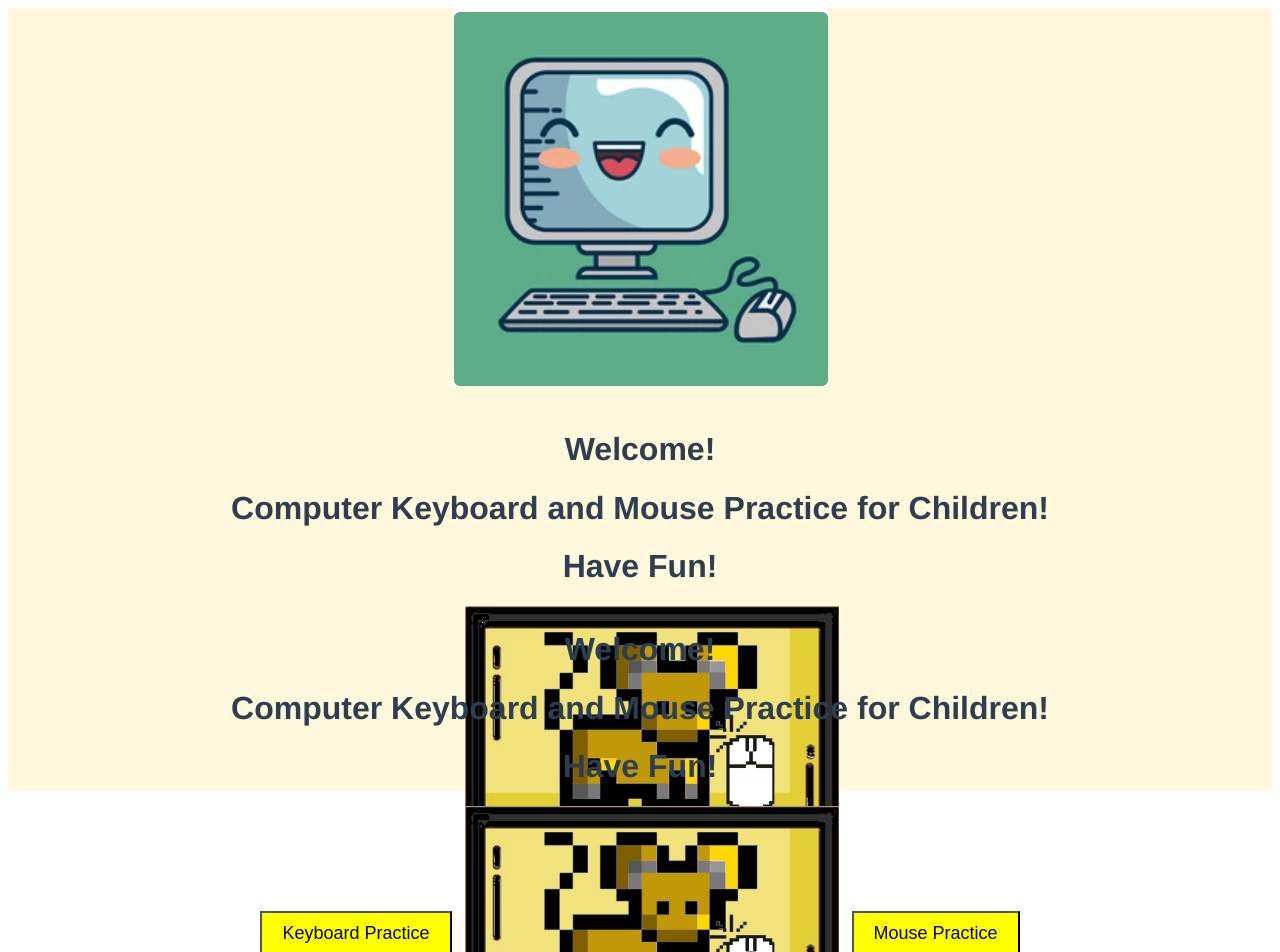
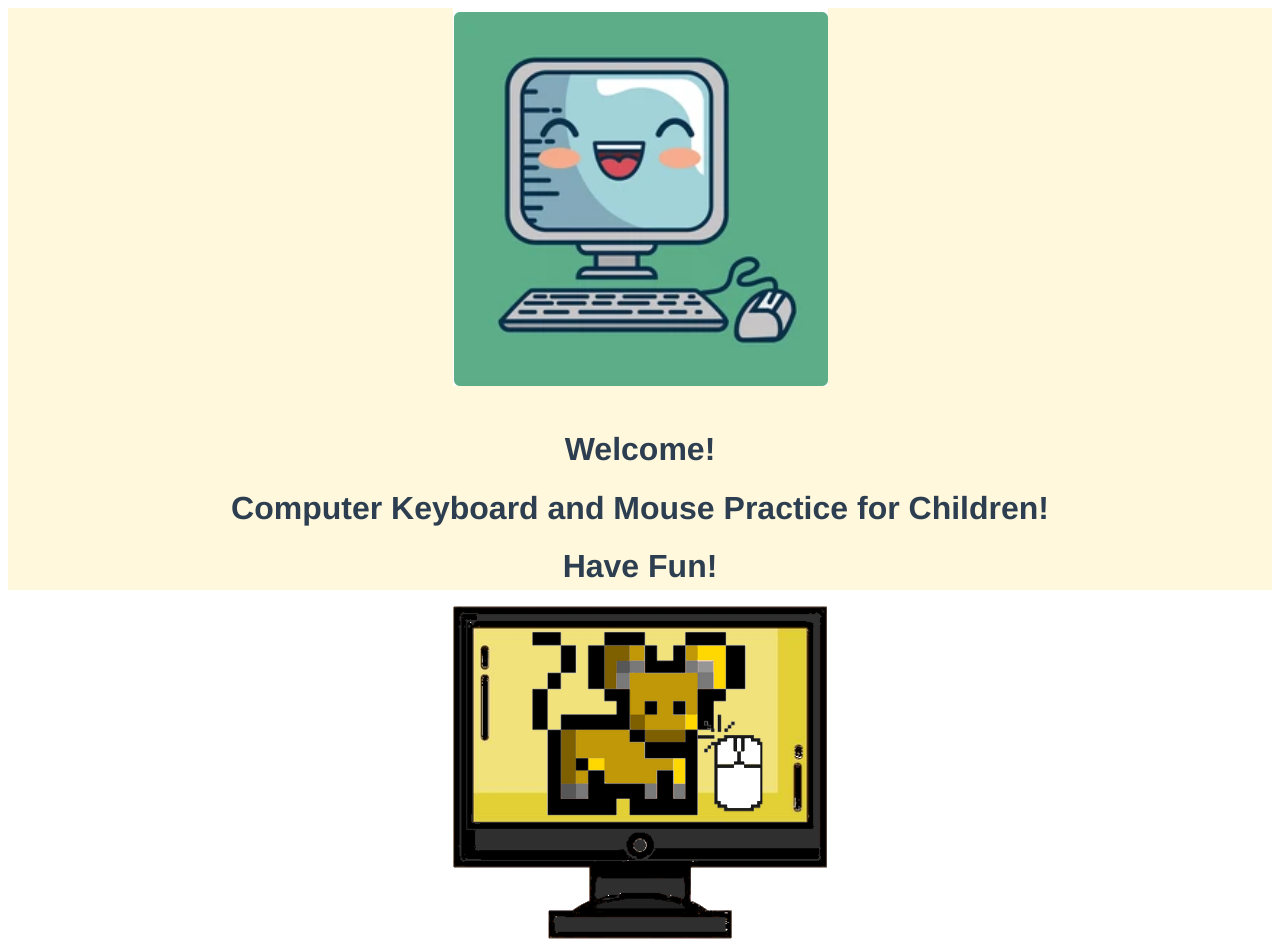
Before and after one commit to ctupper1/ComputerTraining, a Vue app: page / in a window 1280 px wide. Shown: the top 952 px of the page. Built offline with nearby package versions, Linux system fonts and the light colour scheme.

Commit message:
new add ins

```diff
--- a/src/App.vue
+++ b/src/App.vue
@@ -37,11 +37,13 @@ export default {
   padding: 20px;
   flex-shrink: 0;
   max-height: 20vh;
+  background-color: cornsilk;
 }
 
 .router-view {
   padding-top: 3em;
   max-height:80vh;
   flex-grow: 1;
+  background-color: cornsilk;
 }
 </style>
--- a/src/components/LandingPage.vue
+++ b/src/components/LandingPage.vue
@@ -3,8 +3,8 @@
     <h1>Welcome!</h1>
     <h1>Computer Keyboard and Mouse Practice for Children!</h1>
     <h1>Have Fun!</h1>
+     <img src="../assets/mousecomputer.webp" alt="PLAY" /> <br>
     <button @click="navigateToKeyboardPractice">Keyboard Practice</button>
-     <img src="../assets/mousecomputer.webp" alt="PLAY" />
     <button @click="navigateToMousePractice">Mouse Practice</button>
   </div>
 </template>
@@ -29,6 +29,7 @@ export default {
 .landing-page {
   text-align: center;
   padding: 20px;
+  background-color: cornsilk;
 }
 
 .landing-page h1 {
--- a/src/main.js
+++ b/src/main.js
@@ -2,7 +2,7 @@ import { createApp } from 'vue'
 import App from './App.vue'
 
 import { createRouter, createWebHistory } from 'vue-router';
-import LandingPage from './components/LandingPage.vue';
+// import LandingPage from './components/LandingPage.vue';
 import KeyboardPractice from './components/KeyboardPractice.vue';
 import MousePractice from './components/MousePractice.vue';
 import SpellingGame from './components/SpellingGame.vue';
@@ -10,7 +10,7 @@ import SpellingGame from './components/SpellingGame.vue';
 // import RandomShape from './components/RandomShape.vue';
 
 const routes = [
-  { path: '/', component: LandingPage },
+  { path: '/', component: null },
   { path: '/keyboard-practice', component: KeyboardPractice },
   { path: '/mouse-practice', component: MousePractice },
   { path: '/spelling-game', component: SpellingGame },
```
